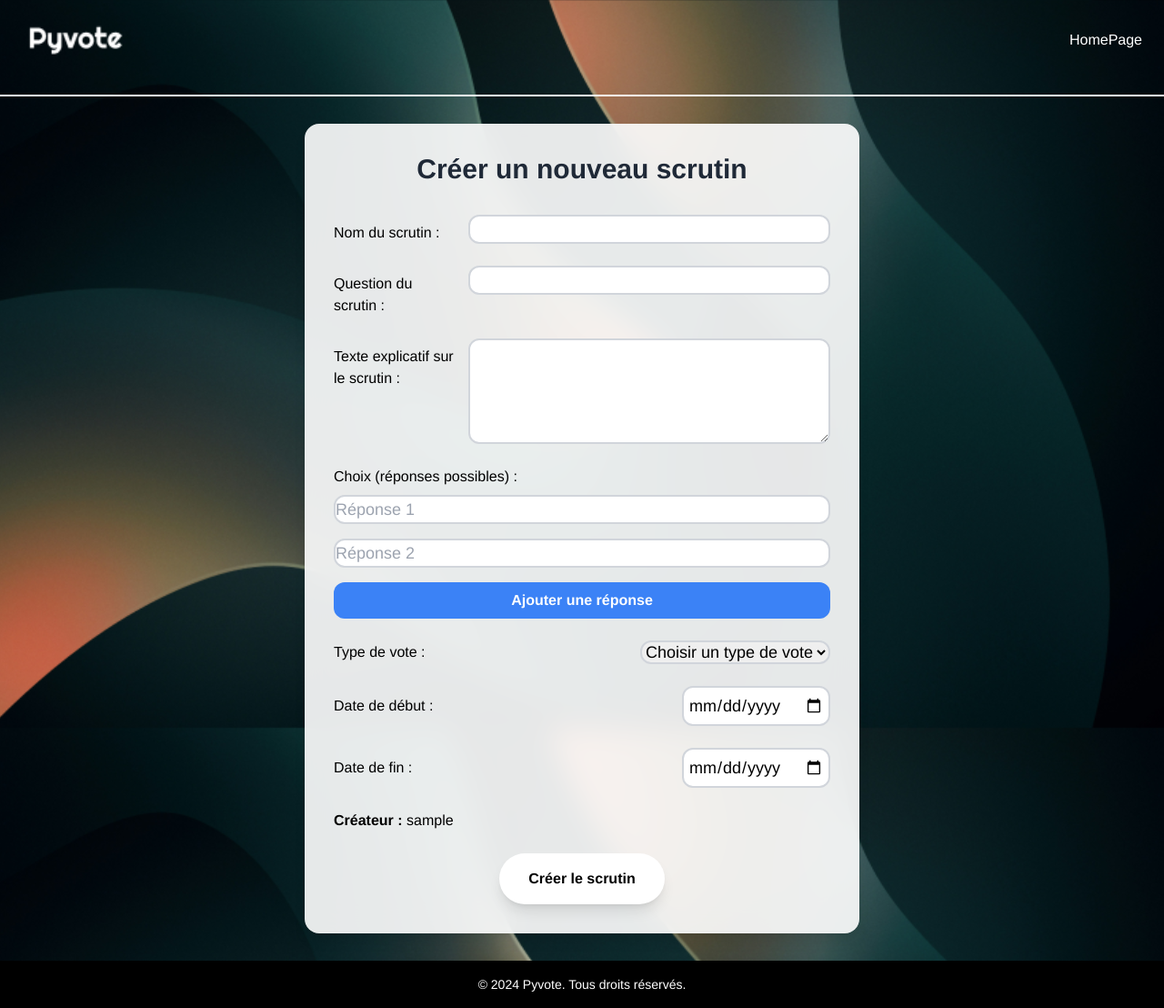
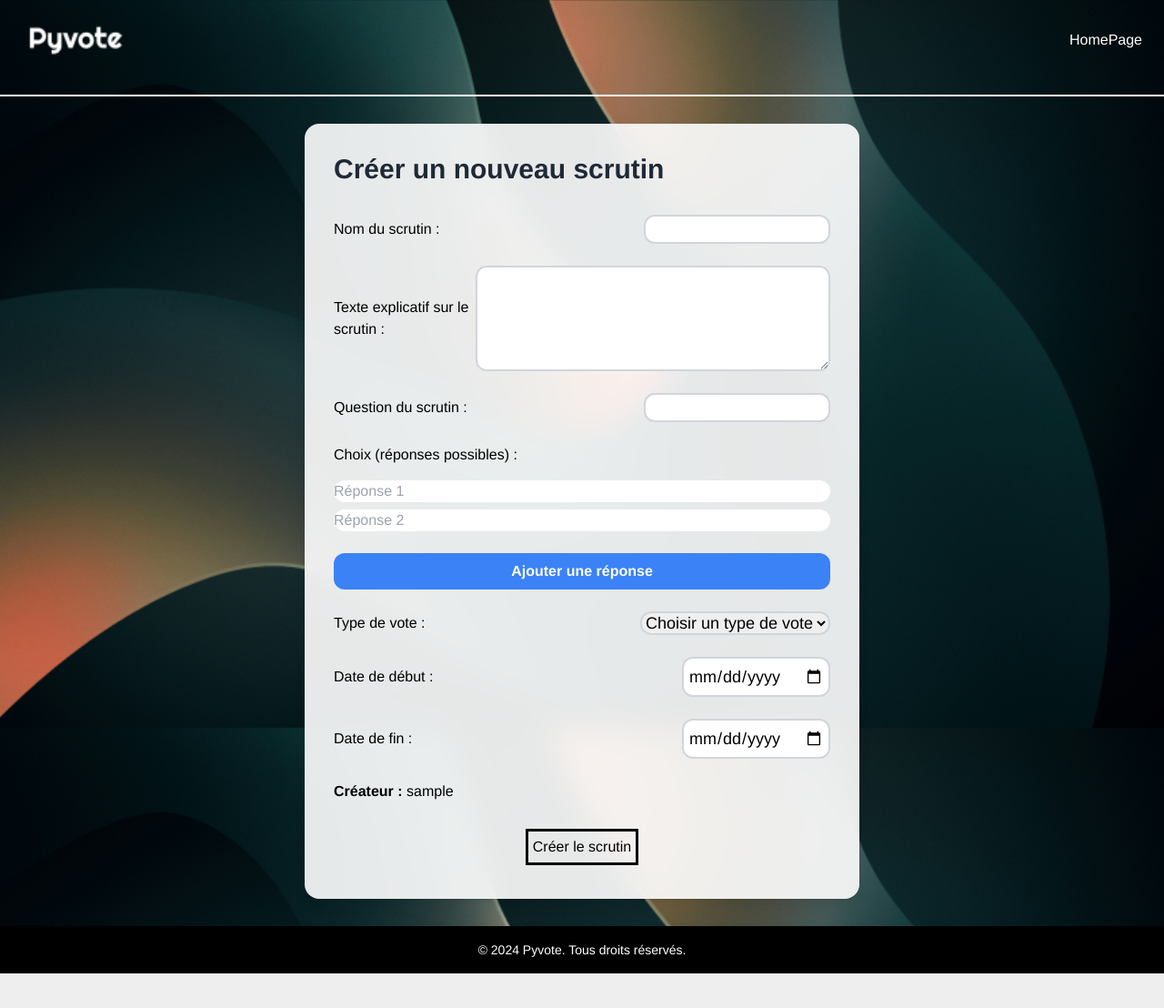
Before and after one commit to fouuuadi/PyVote, a Flask app: template templates/ballot_form.html in a window 1280 px wide. Shown: the whole page at 91% size. After the commit the page ends 1070 px from the top, so only its background shows below. Run offline with Flask 3, Linux system fonts and the light colour scheme; the template is opened without the code that fills it, so the values that code supplies are empty; the visitor is signed in with stand-in values (Sample User, id 1).

Commit message:
fix creation scrutin

```diff
--- a/api/routes/ballot.py
+++ b/api/routes/ballot.py
@@ -105,8 +105,6 @@ def create_ballot():
     except Exception as e:
             # Gestion des erreurs
             return jsonify({'error': str(e)}), 500
-
-from datetime import datetime
 
 @ballot_bp.route('/user_ballots', methods=['GET'])
 @login_required
--- a/templates/ballot_form.html
+++ b/templates/ballot_form.html
@@ -7,7 +7,7 @@
     <script src="{{ url_for('static', filename='js/add_responses.js') }}" defer></script>
     <link rel="stylesheet" href="./../static/output.css">
 </head>
-<body class="font-sans bg-[url('./../static/images/background.png')] bg-cover bg-center h-screen w-full flex flex-col">
+<body class="font-sans bg-[url('./../static/images/background.png')] bg-cover bg-center h-screen w-screen flex flex-col">
     <header>
         <nav class="flex items-center justify-between p-6">
             <a href="home.html">
@@ -24,32 +24,33 @@
 
     <main class="flex justify-center items-center flex-1 px-4" style="padding: 30px;">
         <div class="bg-white bg-opacity-90 backdrop-blur-lg rounded-2xl shadow-lg p-8 w-full" style="width: 50%;">
-            <h1 class="text-3xl font-semibold text-gray-800 mb-8 text-center">Créer un nouveau scrutin</h1>
+
+            <h1 class="text-3xl font-semibold text-gray-800 mb-8">Créer un nouveau scrutin</h1>
             <form action="{{ url_for('ballot.create_ballot') }}" method="POST">
                 <!-- Nom du scrutin -->
-                <div class="mb-6 flex items-start gap-x-4">
-                    <label for="name_poll" class="w-1/3 text-left pt-2">Nom du scrutin :</label>
-                    <input type="text" class="flex-2 w-full rounded-xl text-lg border-2 border-gray-300 focus:outline-none focus:ring-2 focus:ring-blue-500 focus:border-blue-500 transition duration-200 ease-in-out" id="name_poll" name="name_poll" required>
+                <div class="mb-6" style="display: flex; align-items: center; justify-content: space-between; text-align: left;">
+                    <label for="name_poll">Nom du scrutin :</label>
+                    <input type="text" class="rounded-xl text-lg border-2 border-gray-300 focus:outline-none focus:ring-2 focus:ring-blue-500 focus:border-blue-500 transition duration-200 ease-in-out" id="name_poll" name="name_poll" required>
+                </div>
+
+                <!-- Texte explicatif sur le scrutin -->
+                <div class="mb-6" style="display: flex; align-items: center; justify-content: space-between; text-align: left;">
+                    <label for="poll_text">Texte explicatif sur le scrutin :</label>
+                    <textarea id="poll_text" class="rounded-xl text-lg border-2 border-gray-300 focus:outline-none focus:ring-2 focus:ring-blue-500 focus:border-blue-500 transition duration-200 ease-in-out" name="poll_text" rows="4" cols="50" required></textarea>
                 </div>
 
                 <!-- Question du scrutin -->
-                <div class="mb-6 flex items-start gap-x-4">
-                    <label for="poll_question" class="w-1/3 text-left pt-2">Question du scrutin :</label>
-                    <input type="text" class="flex-2 w-full rounded-xl text-lg border-2 border-gray-300 focus:outline-none focus:ring-2 focus:ring-blue-500 focus:border-blue-500 transition duration-200 ease-in-out" id="poll_question" name="poll_question" required>
+                <div class="mb-6" style="display: flex; align-items: center; justify-content: space-between; text-align: left;">
+                    <label for="poll_question">Question du scrutin :</label>
+                    <input type="text" class="rounded-xl text-lg border-2 border-gray-300 focus:outline-none focus:ring-2 focus:ring-blue-500 focus:border-blue-500 transition duration-200 ease-in-out" id="poll_question" name="poll_question" required>
                 </div>
 
-                <!-- Texte explicatif sur le scrutin -->
-                <div class="mb-6 flex items-start gap-x-4">
-                    <label for="poll_text" class="w-1/3 text-left pt-2">Texte explicatif sur le scrutin :</label>
-                    <textarea id="poll_text" class="flex-2 w-full rounded-xl text-lg border-2 border-gray-300 focus:outline-none focus:ring-2 focus:ring-blue-500 focus:border-blue-500 transition duration-200 ease-in-out" name="poll_text" rows="4" cols="50" required></textarea>
-                </div>
-
-                <div class="mb-6 response-container flex flex-col gap-2">
+                <div class="mb-6 response-container" style="display: flex; flex-direction: column; gap: 1rem; text-align: left;">
                     <label for="poll_response">Choix (réponses possibles) :</label>
-                    <div id="response-container" class="flex flex-col gap-4">
+                    <div id="response-container" style="display: flex; flex-direction: column; gap: 0.5rem;">
                         <!-- Champs de réponse par défaut -->
-                        <input type="text" name="poll_response[]" class="response-input rounded-xl text-lg border-2 border-gray-300 focus:outline-none focus:ring-2 focus:ring-blue-500 focus:border-blue-500 transition duration-200 ease-in-out" placeholder="Réponse 1" required>
-                        <input type="text" name="poll_response[]" class="response-input rounded-xl text-lg border-2 border-gray-300 focus:outline-none focus:ring-2 focus:ring-blue-500 focus:border-blue-500 transition duration-200 ease-in-out" placeholder="Réponse 2" required>
+                        <input type="text" name="poll_response" class="rounded-xl" placeholder="Réponse 1" required>
+                        <input type="text" name="poll_response" class="rounded-xl" placeholder="Réponse 2" required>
                     </div>
                     <!-- Bouton pour ajouter des réponses -->
                     <button id="add-response" class="mt-2 bg-blue-500 hover:bg-blue-600 text-white font-bold py-2 px-4 rounded-xl transition duration-200 ease-in-out" type="button">
@@ -89,8 +90,8 @@
                 </div>
 
                 <!-- Bouton de soumission -->
-                <div class="flex justify-center">
-                    <button type="submit" class="bg-white text-black font-bold py-4 px-8 rounded-full shadow-lg hover:scale-105 transition-transform">Créer le scrutin</button>
+                <div style="display: flex; justify-content: center;">
+                    <button type="submit" style="border: 3px solid black; padding: 5px; margin: 5px;">Créer le scrutin</button>
                 </div>
             </form>
         </div>
```
Also changed, not shown: templates/view_ballots.html (+0 -11 lines).
